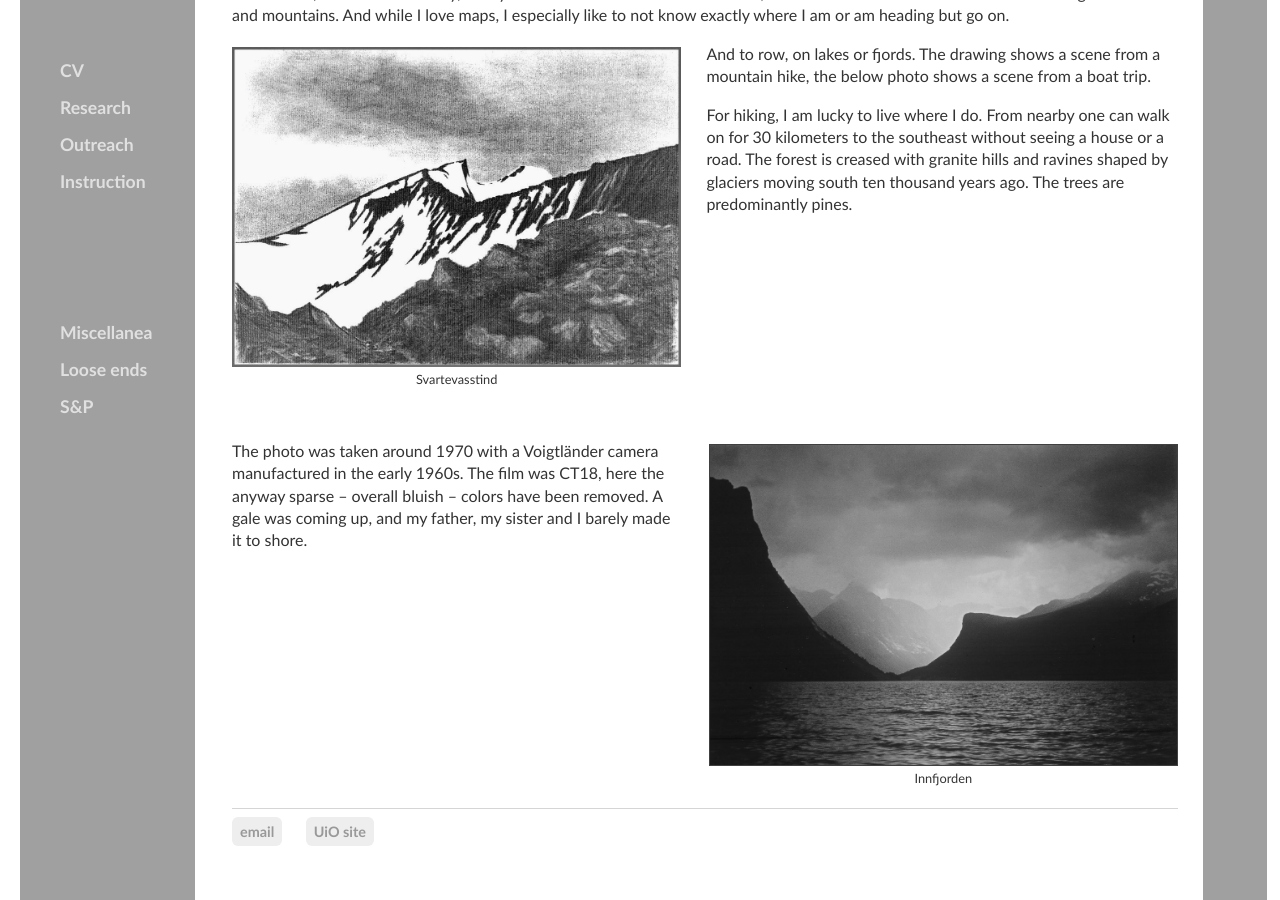
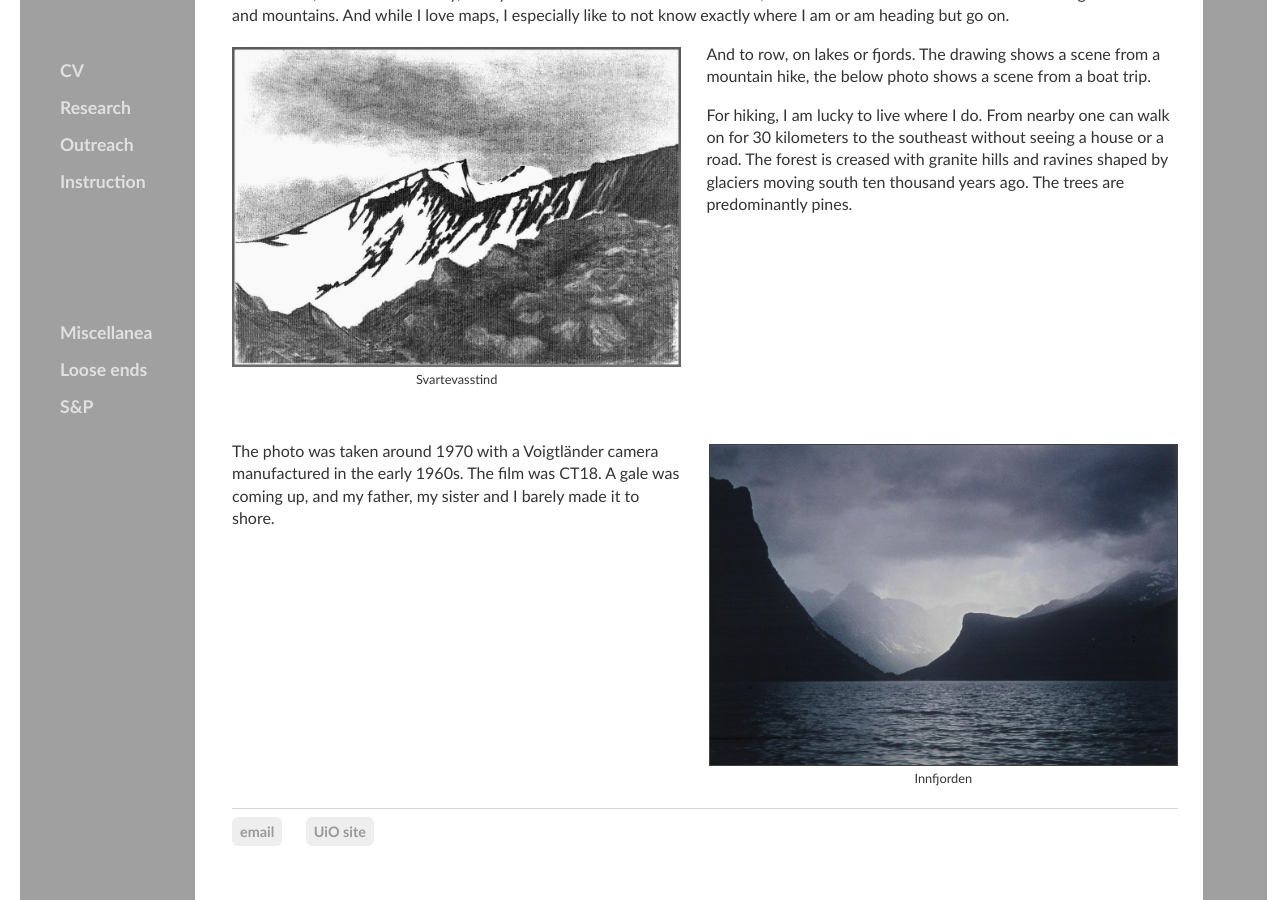
Before and after one commit to kjelljs/kjelljs.github.io, a Jekyll site: the page built from about/index.html, in a window 1280 px wide and 900 px high, scrolled down 4784 px. Built offline with Jekyll 4.4.1, drawn with Linux system fonts in a browser that asks for light colours.

Commit message:
Update index.html

```diff
--- a/about/index.html
+++ b/about/index.html
@@ -92,8 +92,8 @@
 </p>
 <p>For hiking, I am lucky to live where I do. From nearby one can walk on for 30 kilometers to the southeast without seeing a house or a road. The forest is creased with granite hills and ravines shaped by glaciers moving south ten thousand years ago. The trees are predominantly pines.
 </p></section><section><h2>&nbsp;</h2>
-<div style="float:right;"><figure class="rightfig"><img style="height:320px; border: 1px solid #404040" src="/pics/NåsaBW.jpg"><figcaption>Innfjorden</figcaption></figure></div>
-<p>The photo was taken around 1970 with a Voigtländer camera manufactured in the early 1960s. The film was CT18, here the anyway sparse – overall bluish – colors have been removed. A gale was coming up, and my father, my sister and I barely made it to shore.</p>
+<div style="float:right;"><figure class="rightfig"><img style="height:320px; border: 1px solid #404040" src="/pics/sabo3.jpg"><figcaption>Innfjorden</figcaption></figure></div>
+<p>The photo was taken around 1970 with a Voigtländer camera manufactured in the early 1960s. The film was CT18. <!--, here the anyway sparse – overall bluish – colors have been removed.--> A gale was coming up, and my father, my sister and I barely made it to shore.</p>
 </section>
 <!--p> Unexpected lakes or ponds ... all that the glaciers left, rocks ragged or smooth, and all that grows in the grooves and valleys ... and to row, on lakes or fjords, reaching lonely shores and improbable harbors </p>-->
 <section>&nbsp;</section>
```
